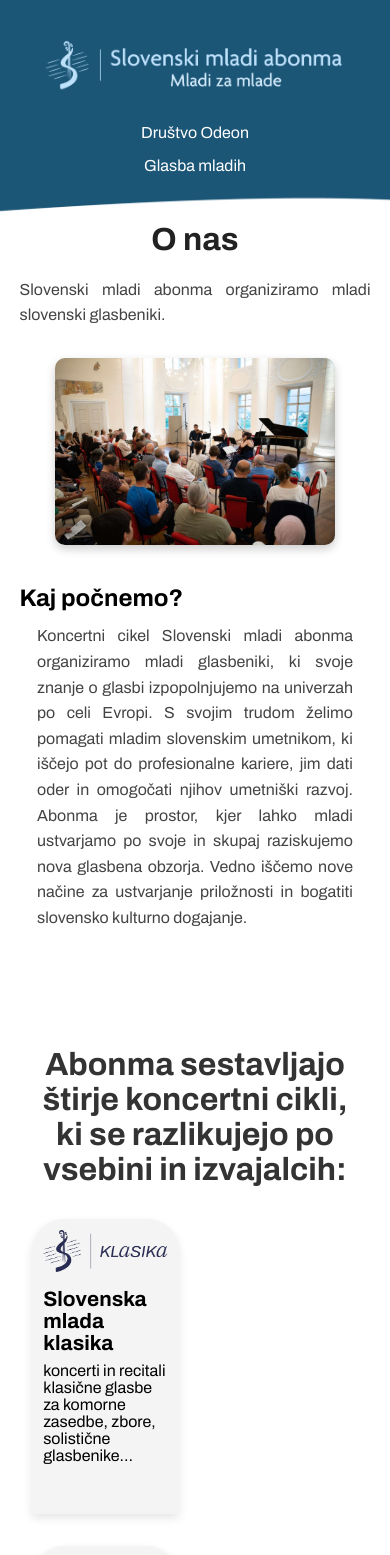
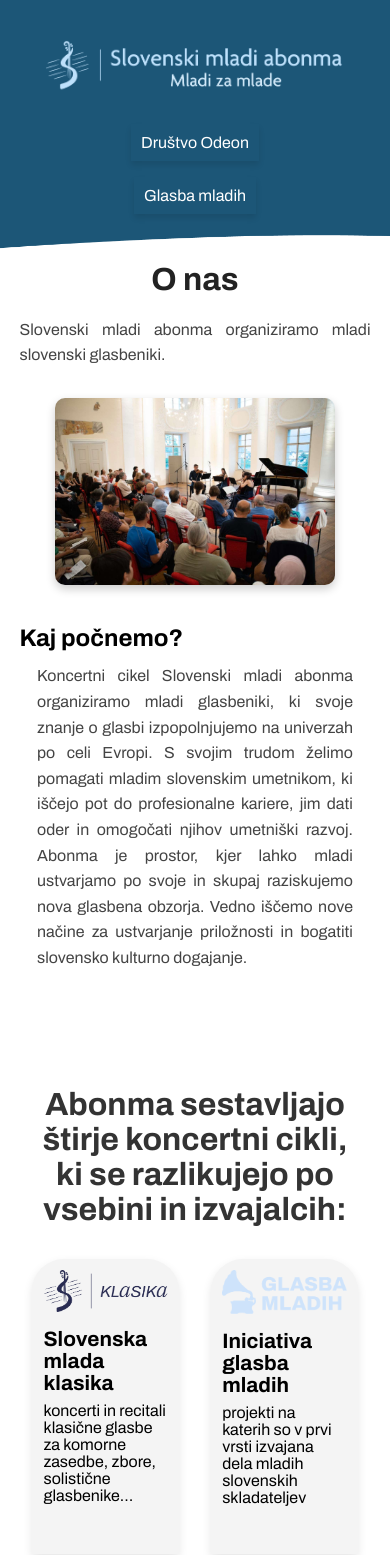
Before and after one commit to xDavdx/sma-frontend, a React (Create React App) app: page /o-nas in a window 390 px wide. Shown: the part 120-1675 px from the top of the page. Built offline with nearby package versions, Linux system fonts and the light colour scheme.

Commit message:
dodan potrditveni mail za rezervacij

```diff
--- a/src/App.css
+++ b/src/App.css
@@ -1389,6 +1389,7 @@ img {
   justify-content: flex-end;
   gap: 2rem;
   flex-direction: column;
+
 }
 
 .onas-uvod-right a {
@@ -1396,6 +1397,8 @@ img {
   text-decoration: none;
   font-size: 1.2rem;
   transition: color 0.3s ease-in-out;
+  padding: 10px;
+  box-shadow: 0 4px 6px rgba(0, 0, 0, 0.1);
 }
 .onas-uvod-right a:hover {
   color: #B9D9EA;
@@ -1716,11 +1719,6 @@ img {
 }
 
 /* Responsive prilagoditev */
-@media (max-width: 768px) {
-  .razlozeni-cikli-kartica {
-    width: 45%;
-  }
-}
 
 
 
@@ -1753,6 +1751,8 @@ img {
   color: white;
   padding: 2em 0;
   text-align: center;
+  max-width: 100vw;
+  overflow: hidden;
 }
 
 .footer-container {
@@ -1780,6 +1780,10 @@ img {
   }
   .margin-alala {
     flex-direction: column;
+  }
+  .flex-onas-cikli {
+    display: flex;
+    width: 45%;
   }
 }
 
--- a/src/components/oNas.jsx
+++ b/src/components/oNas.jsx
@@ -70,7 +70,7 @@ const ONas = () => {
 
                 <div className="razlozeni-cikli-wrapper">
                     {cikliPodatki.map((cikel, index) => (
-                        <Link to={`/o-nas/${cikel.slug}`} style={{ color: "black" }} key={cikel.slug}>
+                        <Link className="flex-onas-cikli" to={`/o-nas/${cikel.slug}`} style={{ color: "black" }} key={cikel.slug}>
                             <div className="razlozeni-cikli-kartica">
                                 <img src={cikel.logo} alt={cikel.ime} />
                                 <h1>{cikel.ime}</h1>
@@ -140,46 +140,6 @@ const ONas = () => {
                     </div>
                 </div>
             </section>
-
-
-            {/*/!* Sekcija: Postani del ekipe *!/*/}
-            {/*<section className="onas-pridruzi">*/}
-            {/*    <div className="kontakt center">*/}
-            {/*        <div className="kontakt-levo kld">*/}
-            {/*            <div>*/}
-            {/*                <h1>Postani del ekipe!</h1>*/}
-            {/*                <h3>*/}
-            {/*                    <a href="tel:+38631726060">*/}
-            {/*                        Vedno iščemo mlade, ki si želijo tudi izkušenj v organizacijskih vodah! Če vas zanima, nam pišite ali nas kontaktirajte preko družabnih omrežij!*/}
-            {/*                    </a>*/}
-            {/*                </h3>*/}
-            {/*                <h1>Kontakt:</h1>*/}
-            {/*                <h3>*/}
-            {/*                    <a href="tel:+38631726060">*/}
-            {/*                        <FaPhoneAlt /> +386 31 726 060*/}
-            {/*                    </a>*/}
-            {/*                </h3>*/}
-            {/*                <h3>*/}
-            {/*                    <a href="mailto:mladi.abonma@gmail.com">*/}
-            {/*                        <MdOutlineMailOutline /> mladi.abonma@gmail.com*/}
-            {/*                    </a>*/}
-            {/*                </h3>*/}
-            {/*                <div className="social-icons">*/}
-            {/*                    <a href=""><FaYoutube /></a>*/}
-            {/*                    <a href=""><RiInstagramFill /></a>*/}
-            {/*                    <a href=""><FaFacebook /></a>*/}
-            {/*                </div>*/}
-            {/*            </div>*/}
-            {/*        </div>*/}
-
-
-
-            {/*        <div className="kontakt-desno center kld">*/}
-            {/*            <KontaktForma />*/}
-
-            {/*        </div>*/}
-            {/*    </div>*/}
-            {/*</section>*/}
         </div>
     );
 };
--- a/src/components/oNasCikliPodatki.js
+++ b/src/components/oNasCikliPodatki.js
@@ -13,7 +13,7 @@ export const cikliPodatki = [
         vsebina: "dasfsdfasdfasd",
     },
     {
-        slug: "iniciativa-glasba-mladih",
+        slug: "glasba-mladih",
         ime: "Iniciativa glasba mladih",
         opis: "projekti na katerih so v prvi vrsti izvajana dela mladih slovenskih skladateljev",
         logo: LogoGlasbaM,
--- a/src/components/stranKoncerta.jsx
+++ b/src/components/stranKoncerta.jsx
@@ -76,6 +76,8 @@ function StranKoncerta() {
             steviloVstopnic,
             koncertId: koncert._id,
             koncertIme: koncert.ime,
+            koncertDatum: koncert.datum,
+            koncertLokacija: koncert.lokacija,
         };
 
         try {
```
